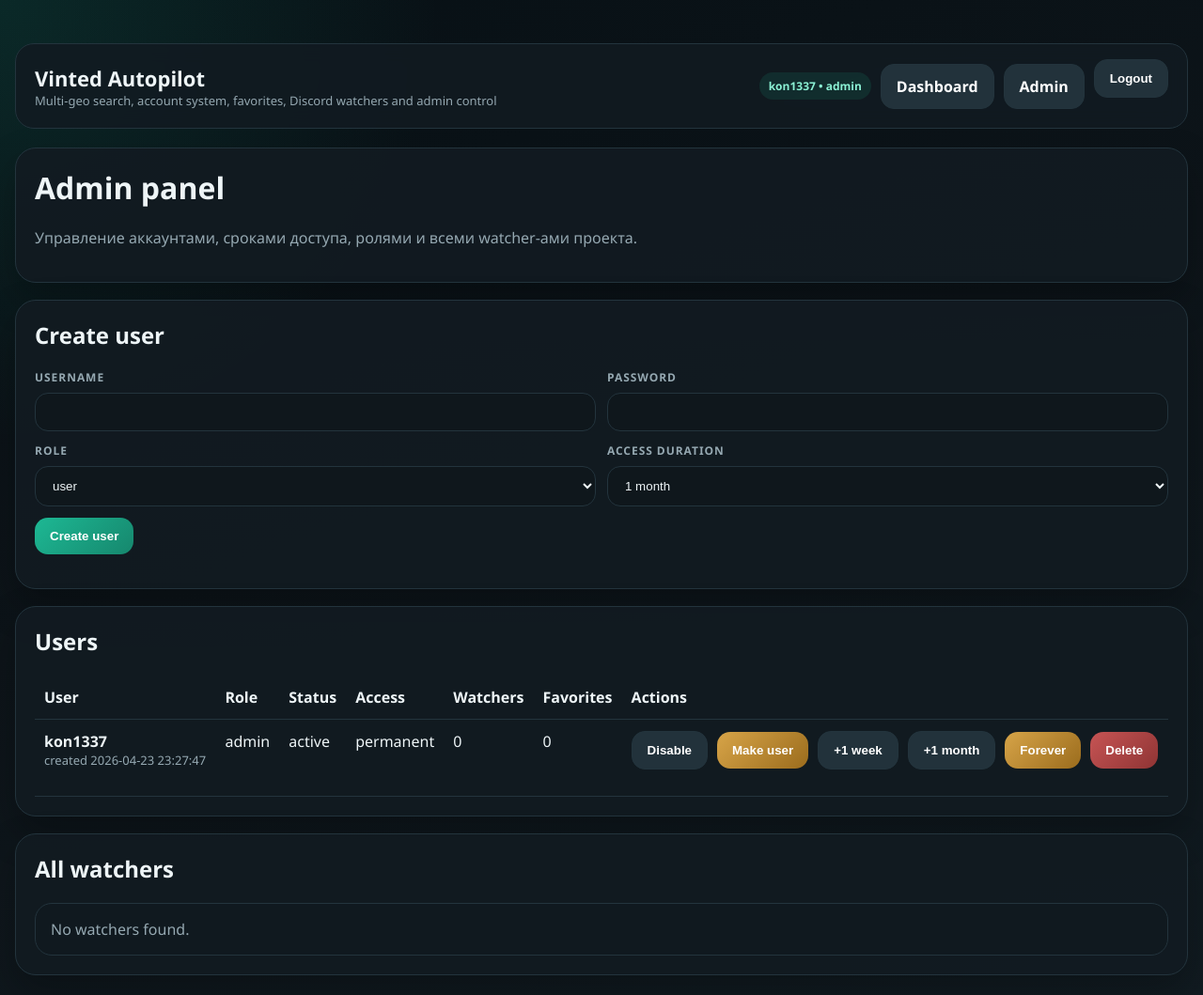
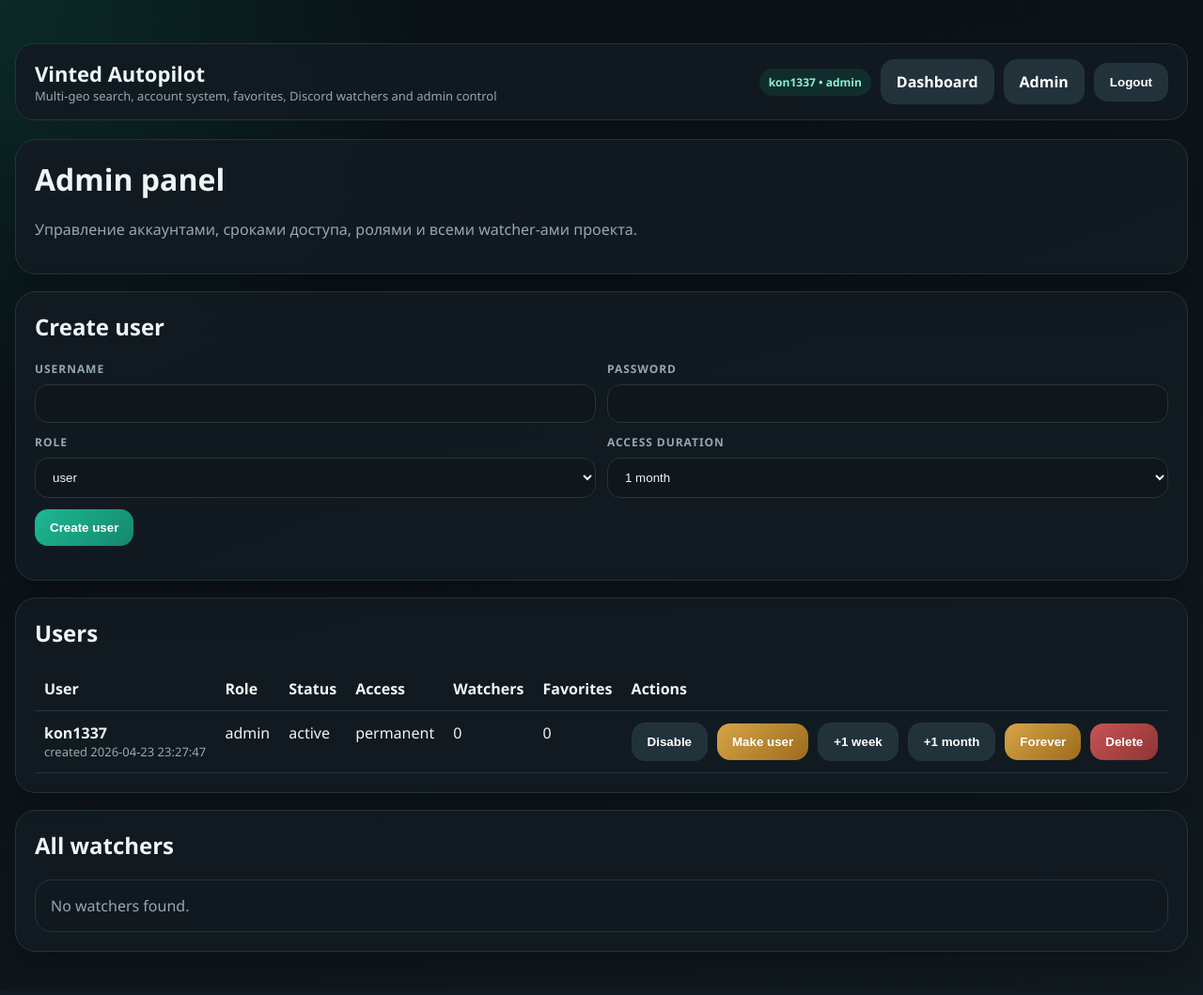
Before and after one commit to ttsshhaaa/vinted, a Flask app: page /admin in a window 1280 px wide. Shown: the top 1059 px of the page at 94% size. After the commit the page ends 1013 px from the top, so only its background shows below. Run offline with Flask 3, Linux system fonts and the light colour scheme; the visitor is signed in with stand-in values (Sample User, id 1); data comes from the database, SQL or seed files in the repository; data that the repository does not hold is empty; some libraries are stand-ins or nearby versions.

Commit message:
Align logout button in header

```diff
--- a/templates/base.html
+++ b/templates/base.html
@@ -70,6 +70,7 @@
     .item-grid { display: grid; grid-template-columns: repeat(2, minmax(0,1fr)); gap: 14px; }
     .item-card img { width: 100%; height: 220px; object-fit: cover; border-radius: 14px; margin-bottom: 12px; background: #0a0f12; }
     .inline { display: flex; gap: 10px; flex-wrap: wrap; align-items: center; }
+    .inline form { margin: 0; display: inline-flex; align-items: center; }
     .space { display: flex; justify-content: space-between; gap: 12px; align-items: center; }
     .pill { display: inline-block; padding: 6px 10px; border-radius: 999px; background: rgba(29,184,148,.12); color: #8bf1d4; font-size: 12px; font-weight: 700; }
     .small { font-size: 13px; }
```
